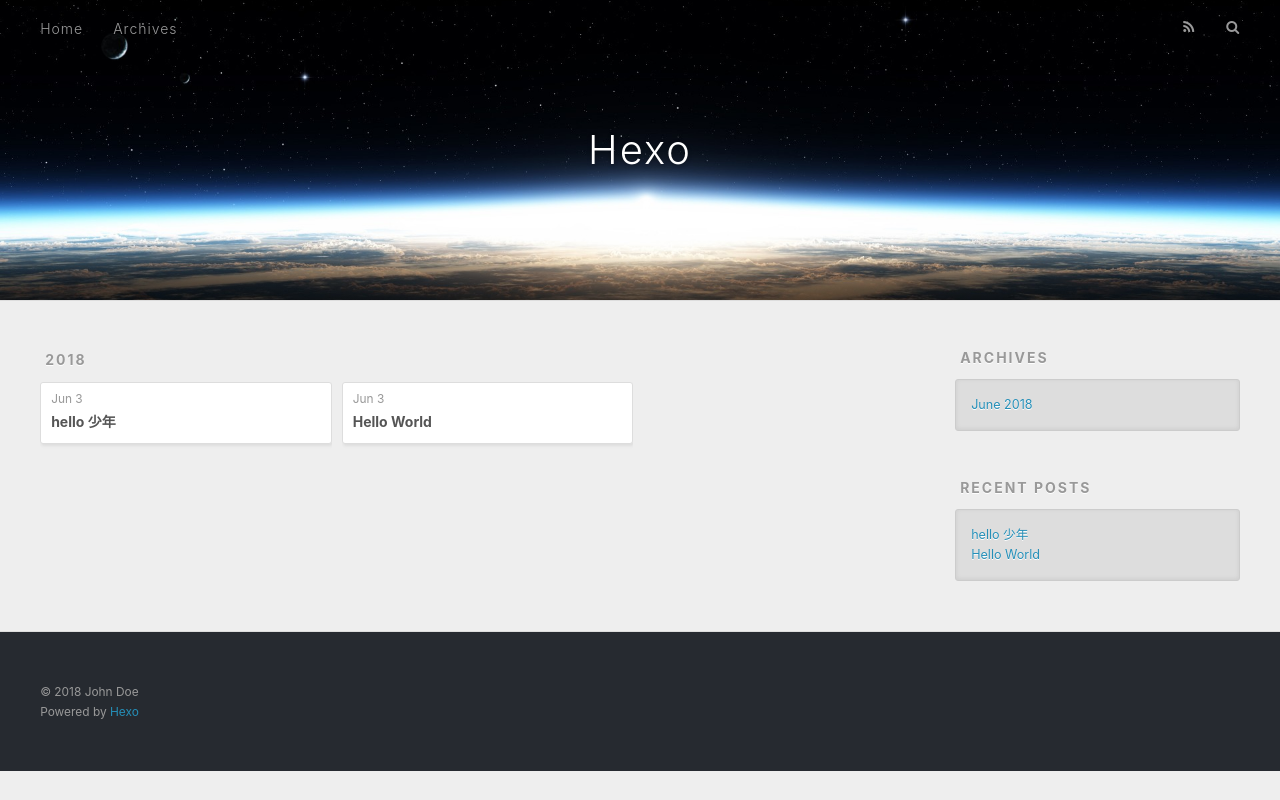
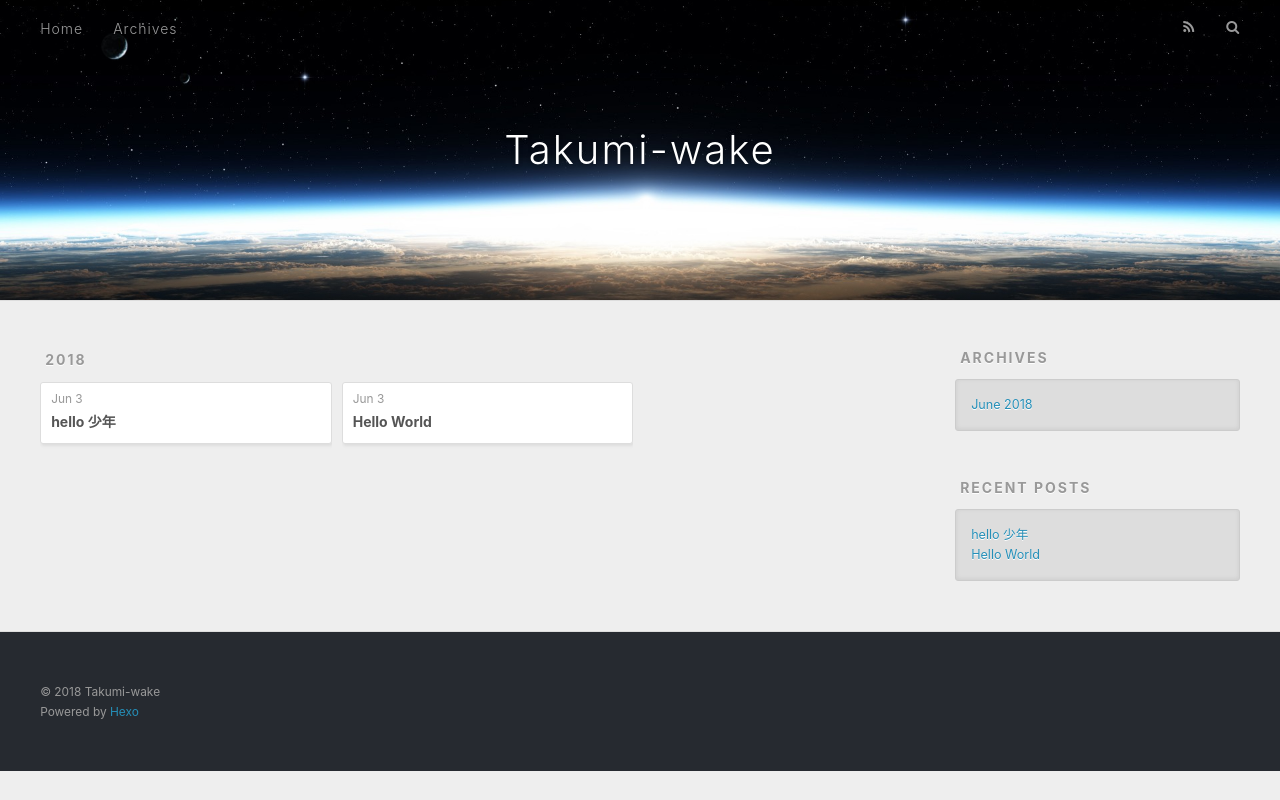
Before and after one commit to Takumi-wake/Takumi-wake.github.io, a plain HTML site: page archives/2018/06/index.html in a window 1280 px wide. Drawn offline with nearby package versions, Linux system fonts and the light colour scheme.

Commit message:
Site updated: 2018-06-03 15:08:58

```diff
--- a/archives/2018/06/index.html
+++ b/archives/2018/06/index.html
@@ -5,17 +5,20 @@
 
 
 
-  <title>Archives: 2018/6 | Hexo</title>
+  <title>Archives: 2018/6 | Takumi-wake</title>
   <meta name="viewport" content="width=device-width, initial-scale=1, maximum-scale=1">
-  <meta property="og:type" content="website">
-<meta property="og:title" content="Hexo">
+  <meta name="description" content="春日游，杏花吹满头。陌上谁家少年，足风流。">
+<meta property="og:type" content="website">
+<meta property="og:title" content="Takumi-wake">
 <meta property="og:url" content="http://yoursite.com/archives/2018/06/index.html">
-<meta property="og:site_name" content="Hexo">
+<meta property="og:site_name" content="Takumi-wake">
+<meta property="og:description" content="春日游，杏花吹满头。陌上谁家少年，足风流。">
 <meta property="og:locale" content="default">
 <meta name="twitter:card" content="summary">
-<meta name="twitter:title" content="Hexo">
+<meta name="twitter:title" content="Takumi-wake">
+<meta name="twitter:description" content="春日游，杏花吹满头。陌上谁家少年，足风流。">
 
-    <link rel="alternate" href="/atom.xml" title="Hexo" type="application/atom+xml">
+    <link rel="alternate" href="/atom.xml" title="Takumi-wake" type="application/atom+xml">
 
 
     <link rel="icon" href="/favicon.png">
@@ -34,7 +37,7 @@
   <div id="header-outer" class="outer">
     <div id="header-title" class="inner">
       <h1 id="logo-wrap">
-        <a href="/" id="logo">Hexo</a>
+        <a href="/" id="logo">Takumi-wake</a>
       </h1>
 
     </div>
@@ -162,7 +165,7 @@
 
   <div class="outer">
     <div id="footer-info" class="inner">
-      &copy; 2018 John Doe<br>
+      &copy; 2018 Takumi-wake<br>
       Powered by <a href="http://hexo.io/" target="_blank">Hexo</a>
     </div>
   </div>
```
Also changed, not shown: 2018/06/03/hello-world/index.html (+5 -5 lines), 2018/06/03/hello-少年/index.html (+9 -6 lines), archives/2018/index.html (+11 -8 lines), archives/index.html (+11 -8 lines), index.html (+11 -8 lines).
